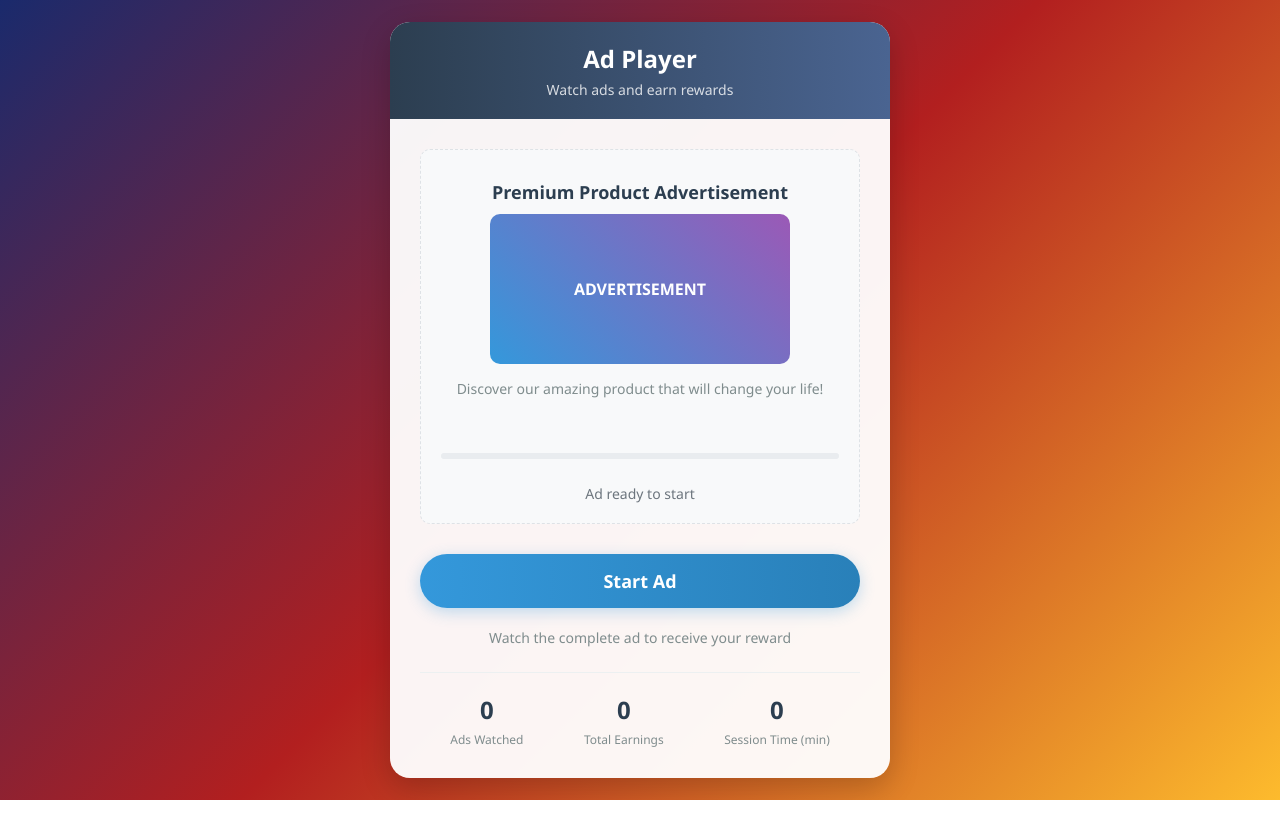
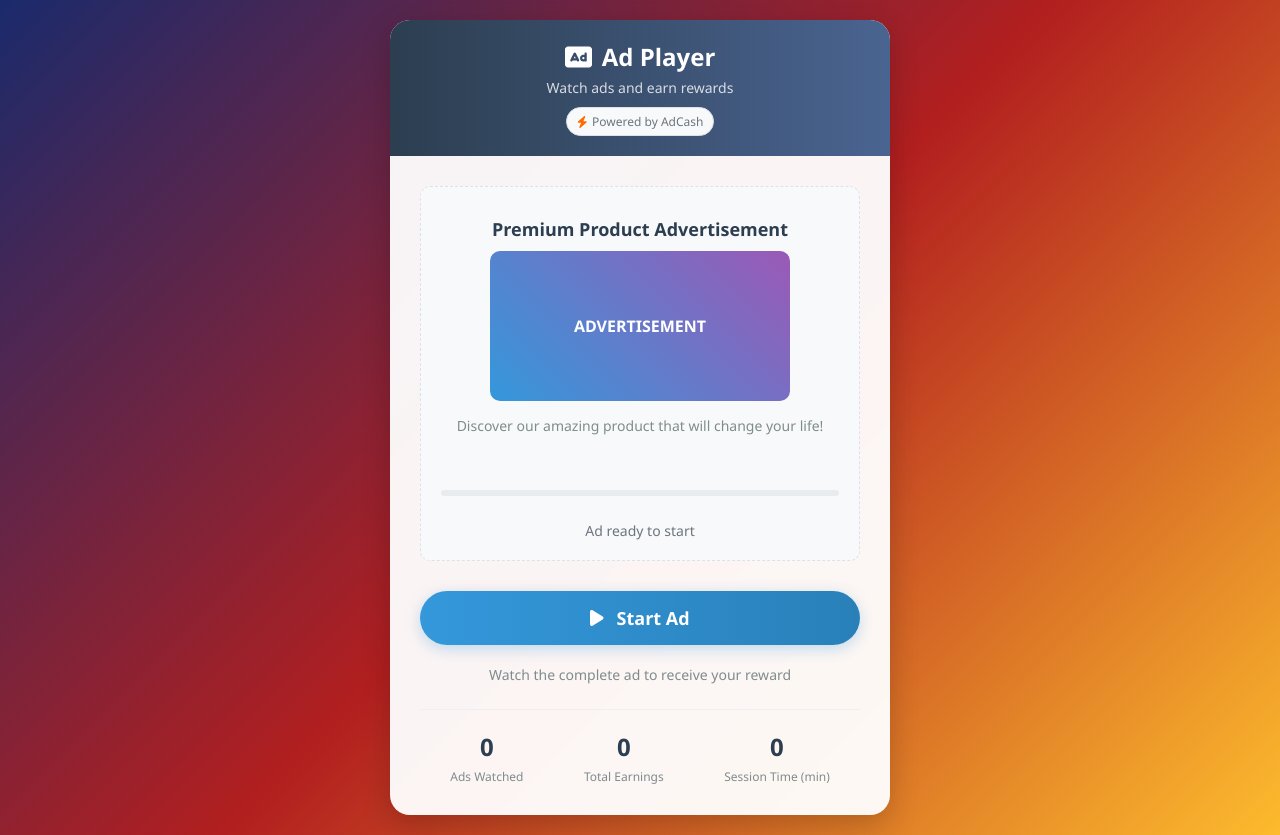
Before and after one commit to jgdcvjiyrdh-boop/Ad-soon-io, a plain HTML site: page index.html in a window 1280 px wide. Before the commit the page ends 800 px from the top, so only its background shows below. Drawn offline with Linux system fonts and the light colour scheme; a script that the page names is missing.

Commit message:
Integrate AdCash and enhance UI elements
Added AdCash integration and improved layout with icons.

```diff
--- a/index.html
+++ b/index.html
@@ -4,6 +4,14 @@
     <meta charset="UTF-8">
     <meta name="viewport" content="width=device-width, initial-scale=1.0">
     <title>Ad Player</title>
+    <!-- ACPC (AdCash) Library Script -->
+    <script id="aclib" type="text/javascript" src="//acscdn.com/script/aclib.js"></script>
+    <!-- AdCash Auto-Tag Script -->
+    <script type="text/javascript">
+        aclib.runAutoTag({
+            zoneId: 'qmwnsnvqbx',
+        });
+    </script>
     <style>
         * {
             margin: 0;
@@ -38,6 +46,10 @@
         }
 
         .header h1 {
+            display: flex;
+            align-items: center;
+            justify-content: center;
+            gap: 10px;
             font-size: 24px;
             font-weight: 600;
             margin-bottom: 5px;
@@ -221,6 +233,19 @@
             animation: pulse 2s infinite;
         }
 
+        .adcash-badge {
+            display: inline-flex;
+            align-items: center;
+            gap: 5px;
+            background: #f8f9fa;
+            padding: 5px 10px;
+            border-radius: 20px;
+            font-size: 12px;
+            color: #6c757d;
+            margin-top: 10px;
+            border: 1px solid #dee2e6;
+        }
+
         @keyframes pulse {
             0% { transform: scale(1); }
             50% { transform: scale(1.05); }
@@ -246,8 +271,15 @@
 <body>
     <div class="container">
         <div class="header">
-            <h1>Ad Player</h1>
+            <h1>
+                <i class="fas fa-ad" style="font-size: 24px;"></i>
+                Ad Player
+            </h1>
             <p>Watch ads and earn rewards</p>
+            <div class="adcash-badge">
+                <i class="fas fa-bolt" style="color: #FF6B00;"></i>
+                Powered by AdCash
+            </div>
         </div>
 
         <div class="content">
@@ -268,8 +300,14 @@
             </div>
 
             <div class="ad-controls">
-                <button class="start-btn" id="startBtn">Start Ad</button>
-                <button class="skip-btn hidden" id="skipBtn">Skip Ad</button>
+                <button class="start-btn" id="startBtn">
+                    <i class="fas fa-play" style="margin-right: 8px;"></i>
+                    Start Ad
+                </button>
+                <button class="skip-btn hidden" id="skipBtn">
+                    <i class="fas fa-forward" style="margin-right: 5px;"></i>
+                    Skip Ad
+                </button>
             </div>
 
             <div class="ad-info">
@@ -296,6 +334,9 @@
             </div>
         </div>
     </div>
+
+    <!-- Font Awesome for icons -->
+    <script src="https://cdnjs.cloudflare.com/ajax/libs/font-awesome/6.4.0/js/all.min.js"></script>
 
     <script>
         document.addEventListener('DOMContentLoaded', function() {
```
